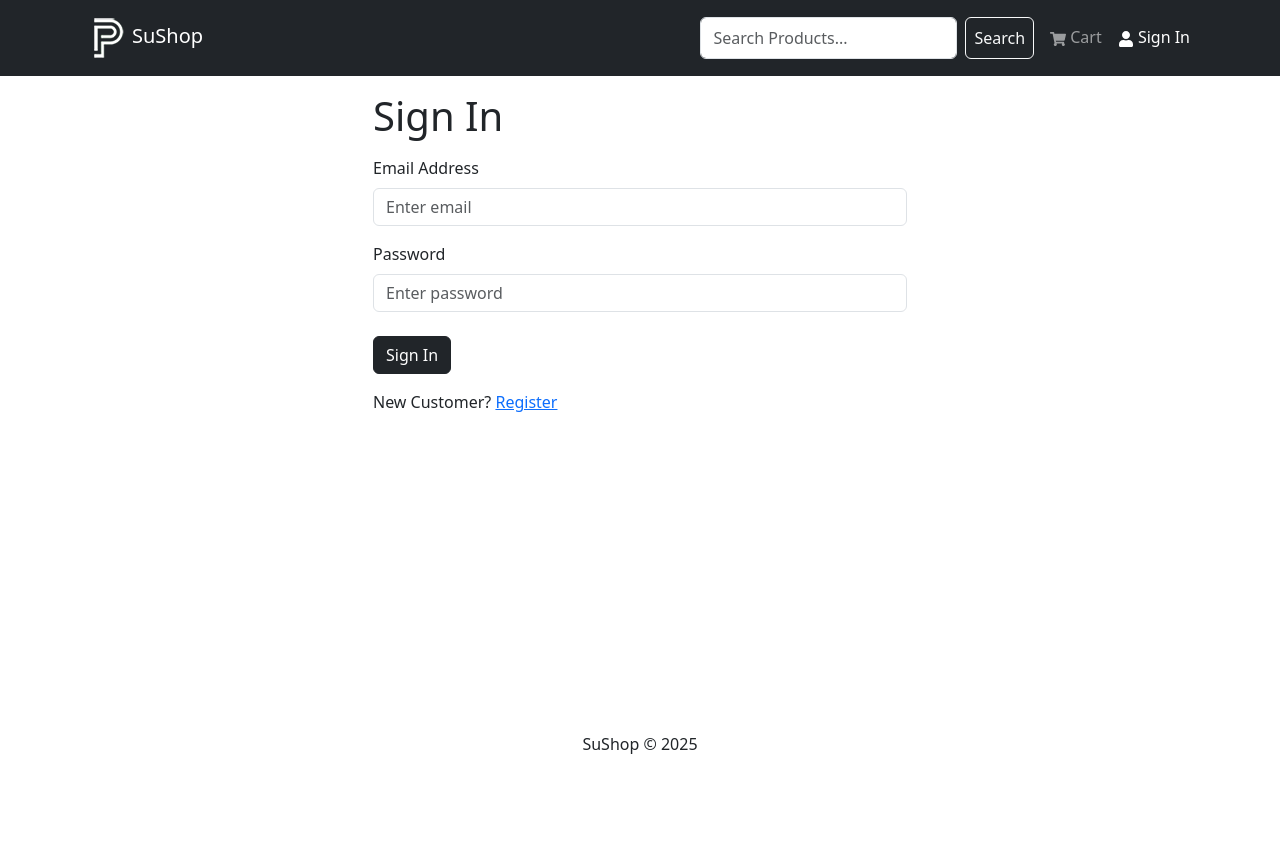
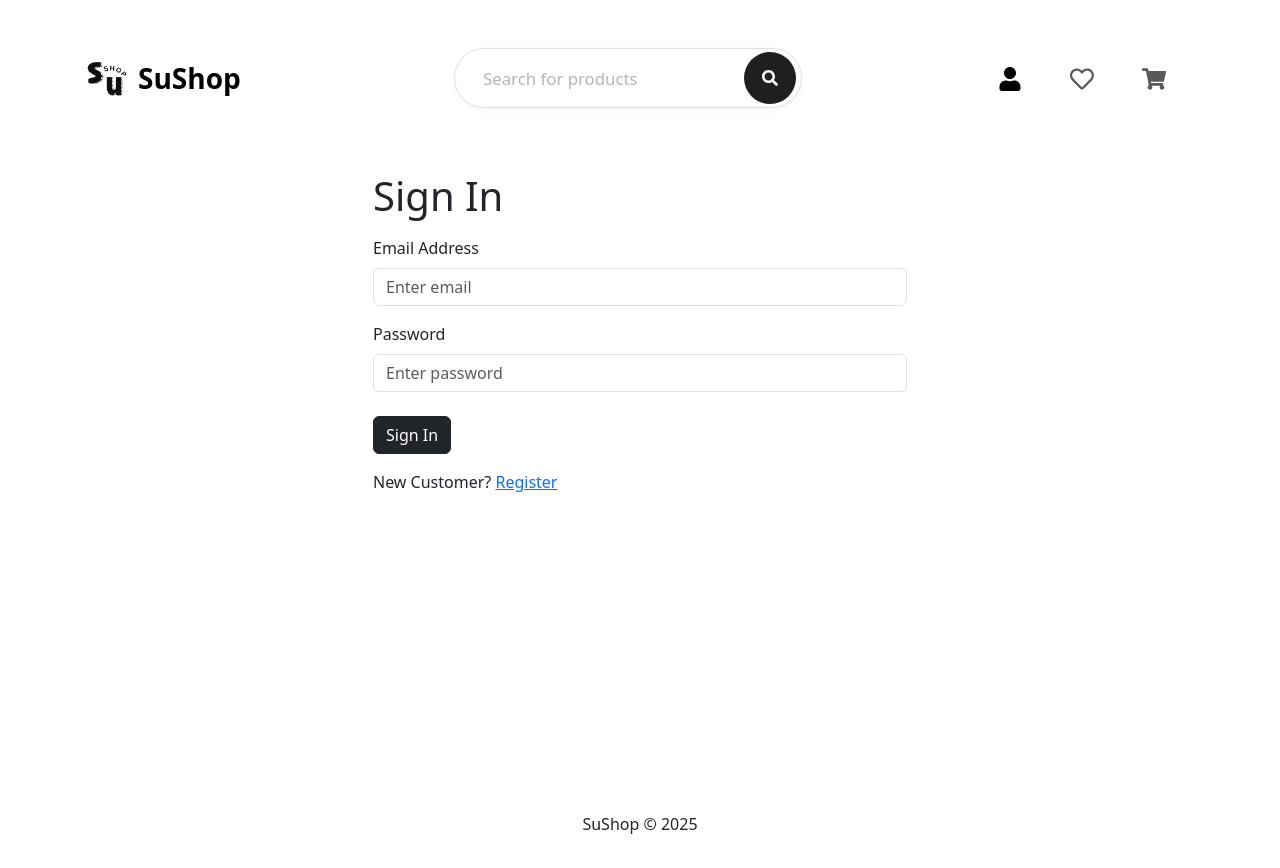
Before and after one commit to PoChuanSu/Pass-BootCamp-ECOM, a React (Create React App) app in the folder frontend/: page /login in a window 1280 px wide. Before the commit the page ends 800 px from the top, so only its background shows below. Built offline with nearby package versions, Linux system fonts and the light colour scheme.

Commit message:
header - rework -1

```diff
--- a/frontend/src/assets/styles/index.css
+++ b/frontend/src/assets/styles/index.css
@@ -51,3 +51,51 @@ table th {
     bottom: 0;
     background: rgba(0, 0, 0, 0.5);
 }
+
+.search-box {
+    width: 100%;
+}
+
+.search-wrapper {
+    position: relative;
+    width: 100%;
+}
+
+.search-input {
+    width: 100%;
+    height: 60px;
+    padding: 0 4.5rem 0 1.75rem;
+    border-radius: 999px;
+    border: 1px solid #e0e0e0;
+    font-size: 1.05rem;
+    box-shadow: 0 2px 8px rgba(0, 0, 0, 0.04);
+}
+
+.search-input::placeholder {
+    color: #b5b5b5;
+}
+
+.search-input:focus {
+    outline: none;
+    box-shadow: 0 0 0 2px rgba(0, 0, 0, 0.05);
+    border-color: #ddd;
+}
+
+.search-btn {
+    position: absolute;
+    top: 50%;
+    right: 6px;
+    transform: translateY(-50%);
+    width: 52px;
+    height: 52px;
+    border-radius: 50%;
+    background-color: #1f1f1f;
+    border: none;
+    display: flex;
+    align-items: center;
+    justify-content: center;
+}
+
+.search-btn:hover {
+    background-color: #000;
+}
--- a/frontend/src/components/Header.jsx
+++ b/frontend/src/components/Header.jsx
@@ -1,6 +1,14 @@
 import { useNavigate } from "react-router-dom";
-import { Badge, Navbar, Nav, Container, NavDropdown } from "react-bootstrap";
-import { FaShoppingCart, FaUser } from "react-icons/fa";
+import {
+    Badge,
+    Navbar,
+    Nav,
+    Container,
+    NavDropdown,
+    Row,
+    Col,
+} from "react-bootstrap";
+import { FaShoppingCart, FaUser, FaRegHeart } from "react-icons/fa";
 import { LinkContainer } from "react-router-bootstrap"; // npm i react-router-bootstrap
 import { useSelector, useDispatch } from "react-redux";
 import { useLogoutMutation } from "../slices/usersApiSlice";
@@ -33,35 +41,29 @@ const Header = () => {
 
     return (
         <header>
-            <Navbar bg="dark" variant="dark" expand="md" collapseOnSelect>
+            <Navbar expand="md" className="py-5">
                 <Container>
+                    <Row className="align-items-center w-100">
+                        <Col md={4}>
                             <LinkContainer to="/">
-                        <Navbar.Brand>
-                            <img src={logo} alt="su-pro-logo" />
+                                <Navbar.Brand className="fw-bold fs-3 d-flex align-items-center">
+                                    <img
+                                        src={logo}
+                                        alt="su-shop-logo"
+                                        height="48"
+                                        className="me-2"
+                                    />
                                     SuShop
                                 </Navbar.Brand>
                             </LinkContainer>
+                        </Col>
+                        <Col md={4} className="justify-content-center">
+                            <SearchBox />
+                        </Col>
+                        <Col md={4} className="text-end">
                             <Navbar.Toggle aria-controls="basic-navbar-nav" />
                             <Navbar.Collapse id="basic-navbar-nav">
                                 <Nav className="ms-auto">
-                            <SearchBox />
-                            <LinkContainer to="/cart">
-                                <Nav.Link>
-                                    <FaShoppingCart /> Cart
-                                    {cartItems.length > 0 && (
-                                        <Badge
-                                            pill
-                                            bg="success"
-                                            style={{ marginLeft: "5px" }}
-                                        >
-                                            {cartItems.reduce(
-                                                (a, c) => a + c.qty,
-                                                0
-                                            )}
-                                        </Badge>
-                                    )}
-                                </Nav.Link>
-                            </LinkContainer>
                                     {userInfo ? (
                                         <NavDropdown
                                             title={userInfo.name}
@@ -72,38 +74,46 @@ const Header = () => {
                                                     Profile
                                                 </NavDropdown.Item>
                                             </LinkContainer>
-                                    <NavDropdown.Item onClick={logoutHandler}>
+                                            <NavDropdown.Item
+                                                onClick={logoutHandler}
+                                            >
                                                 Logout
                                             </NavDropdown.Item>
                                         </NavDropdown>
                                     ) : (
-                                <LinkContainer to="/login">
+                                        <LinkContainer
+                                            className="px-4"
+                                            to="/login"
+                                        >
                                             <Nav.Link>
-                                        <FaUser /> Sign In
+                                                <FaUser size={24} />
                                             </Nav.Link>
                                         </LinkContainer>
                                     )}
-                            {userInfo && userInfo.isAdmin && (
-                                <NavDropdown title="Admin" id="adminmenu">
-                                    <LinkContainer to="/admin/productlist">
-                                        <NavDropdown.Item>
-                                            Products
-                                        </NavDropdown.Item>
+                                    <Nav.Link className="px-4">
+                                        <FaRegHeart size={24} />
+                                    </Nav.Link>
+                                    <LinkContainer to="/cart">
+                                        <Nav.Link className="ps-4">
+                                            <FaShoppingCart size={24} />
+                                            {cartItems.length > 0 && (
+                                                <Badge
+                                                    pill
+                                                    bg="dark"
+                                                    className="position-absolute top-0 start-100 translate-middle"
+                                                >
+                                                    {cartItems.reduce(
+                                                        (a, c) => a + c.qty,
+                                                        0
+                                                    )}
+                                                </Badge>
+                                            )}
+                                        </Nav.Link>
                                     </LinkContainer>
-                                    <LinkContainer to="/admin/userlist">
-                                        <NavDropdown.Item>
-                                            Users
-                                        </NavDropdown.Item>
-                                    </LinkContainer>
-                                    <LinkContainer to="/admin/orderlist">
-                                        <NavDropdown.Item>
-                                            Orders
-                                        </NavDropdown.Item>
-                                    </LinkContainer>
-                                </NavDropdown>
-                            )}
                                 </Nav>
                             </Navbar.Collapse>
+                        </Col>
+                    </Row>
                 </Container>
             </Navbar>
         </header>
--- a/frontend/src/components/SearchBox.jsx
+++ b/frontend/src/components/SearchBox.jsx
@@ -1,6 +1,7 @@
 import { useState } from "react";
 import { Form, Button } from "react-bootstrap";
 import { useParams, useNavigate } from "react-router-dom";
+import { FaSearch } from "react-icons/fa";
 
 const SearchBox = () => {
     const navigate = useNavigate();
@@ -18,18 +19,20 @@ const SearchBox = () => {
     };
 
     return (
-        <Form onSubmit={submithandler} className="d-flex">
-            <Form.Control
-                type="text"
-                name="q"
-                onChange={(e) => setKeyword(e.target.value)}
-                value={keyword}
-                placeholder="Search Products..."
-                className="mr-sm-2 ml-sm-5"
-            ></Form.Control>
-            <Button type="submit" variant="outline-light" className="p-2 mx-2">
-                Search
-            </Button>
+        <Form onSubmit={submithandler} className="search-box">
+            <div className="search-wrapper">
+                <Form.Control
+                    type="text"
+                    name="q"
+                    value={keyword}
+                    onChange={(e) => setKeyword(e.target.value)}
+                    placeholder="Search for products"
+                    className="search-input"
+                />
+                <Button type="submit" className="search-btn">
+                    <FaSearch />
+                </Button>
+            </div>
         </Form>
     );
 };
```
Also changed, not shown: frontend/src/assets/logo.png. Lines whose indentation alone changed are shown as unchanged.
